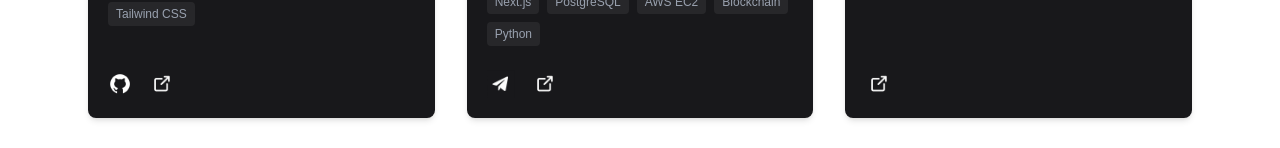
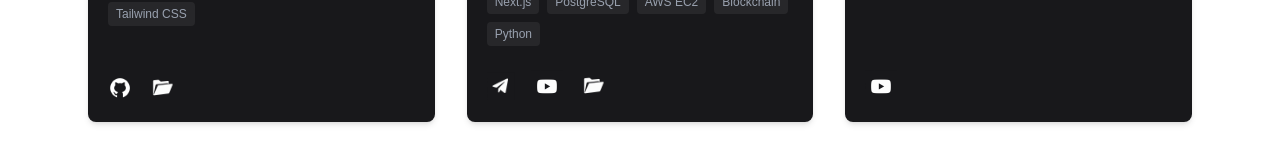
Before and after one commit to Ferdowski1/website-portfolio, a Next.js app: page /portfolio in a window 1280 px wide. Shown: the part 574-722 px from the top of the page. Built offline with nearby package versions, Linux system fonts and the light colour scheme.

Commit message:
added icons

```diff
--- a/app/portfolio/page.tsx
+++ b/app/portfolio/page.tsx
@@ -21,7 +21,8 @@ const projects = [
     tech: ["Next.js", "PostgreSQL",  "AWS EC2",  "Blockchain",  "Python"],
     link: "/portfolio/litecoin-whales",
     github: "",
-    telegram: "https://t.me/litecointop200"
+    telegram: "https://t.me/litecointop200",
+    youtube: "https://www.youtube.com/playlist?list=PLna8qj1ZuaSUsT7QA0mTehDO5_UXw2ijR"
   },
   {
     title: "YouTube Channel",
@@ -29,7 +30,7 @@ const projects = [
       "I share my personal views on the crypto market, covering Bitcoin, Litecoin, and altcoins. Videos include technical analysis, custom indicators, and market breakdowns, with a focus on long-term trends and on-chain activity.",
     img: "/ada.png",
     tech: ["YouTube", "Crypto", "Finance", "Trading"],
-    link: "https://www.youtube.com/@skiis1"
+    youtube: "https://www.youtube.com/@skiis1"
   },
   {
     title: "YouTube Bookmarker",
@@ -95,7 +96,7 @@ export default function Portfolio() {
               </div>
             </div>
 
-            {(project.github || project.link || project.telegram) && (
+            {(project.github || project.link || project.telegram || project.youtube) && (
               <div className="mt-6 flex items-center gap-4">
                 {project.github && (
                   <a
@@ -125,14 +126,28 @@ export default function Portfolio() {
                   </a>
                 )}
 
+                {project.youtube && (
+                  <a
+                    href={project.youtube}
+                    target="_blank"
+                    className="hover:opacity-80"
+                  >
+                    <img
+                      src="/youtubelogo.png"
+                      alt="YouTube"
+                      className="w-8 h-8"
+                    />
+                  </a>
+                )}
+
                 {project.link && (
                   <a
                     href={project.link}
                     className="hover:opacity-80"
                   >
                     <img
-                      src="/external-link.png"
-                      alt="Link"
+                      src="/folder.png"
+                      alt="App"
                       className="w-7 h-7"
                     />
                   </a>
```
Also changed, not shown: public/folder.png (added), public/youtubelogo.png (added).
